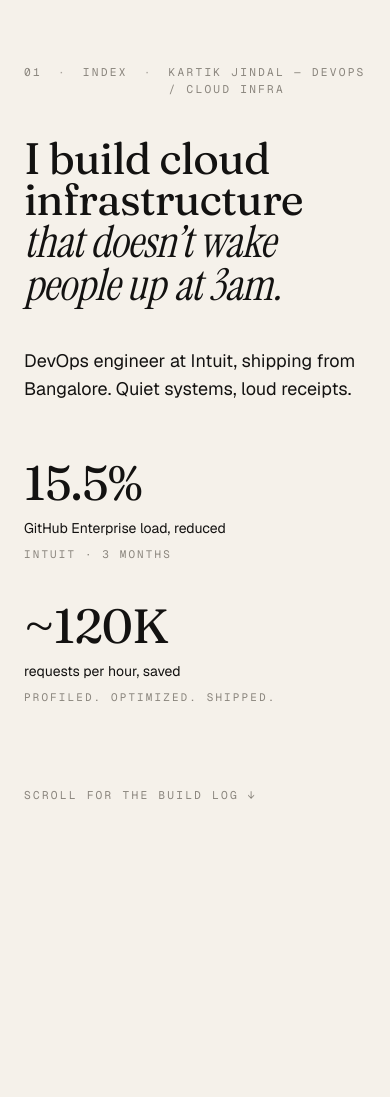
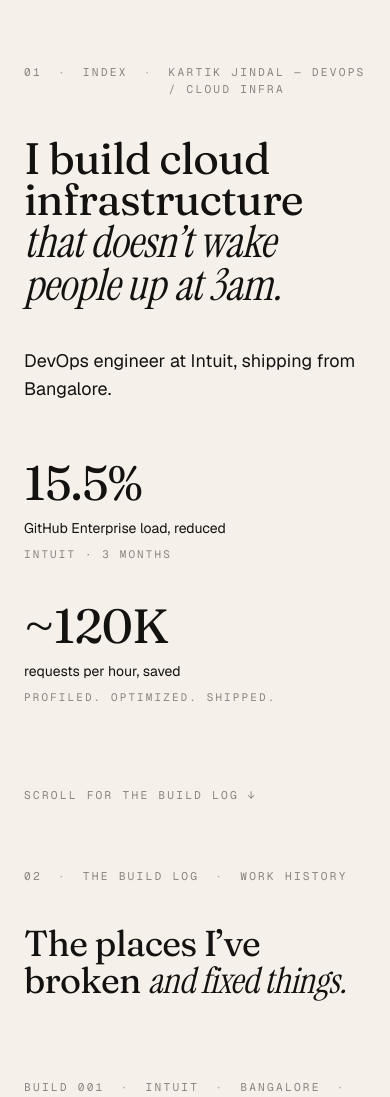
Before and after one commit to kartikj11/portfolio-website, a Next.js app: page / in a window 390 px wide. Shown: the top 1097 px of the page. Before the commit the page ends 844 px from the top, so only its background shows below. Built offline with nearby package versions, Linux system fonts and the light colour scheme.

Commit message:
Enhance Home component by integrating BuildLog section and updating Reveal component to support inView trigger and viewport margin. Expand Experience type in resume data to include narrative descriptions for roles.

```diff
--- a/src/app/page.tsx
+++ b/src/app/page.tsx
@@ -1,5 +1,11 @@
+import { BuildLog } from "@/components/sections/BuildLog";
 import { Hero } from "@/components/sections/Hero";
 
 export default function Home() {
-  return <Hero />;
+  return (
+    <>
+      <Hero />
+      <BuildLog />
+    </>
+  );
 }
--- a/src/components/motion/Reveal.tsx
+++ b/src/components/motion/Reveal.tsx
@@ -6,10 +6,15 @@ import { motion, useReducedMotion, type Variants } from "framer-motion";
 type ContainerTag = "div" | "section" | "header" | "footer" | "article";
 type ItemTag = "div" | "p" | "h1" | "h2" | "h3" | "span" | "li";
 
+type Trigger = "mount" | "inView";
+
 type RevealProps = {
   as?: ContainerTag;
   stagger?: number;
   delay?: number;
+  trigger?: Trigger;
+  /** Only used when trigger === "inView". Framer viewport margin. */
+  viewportMargin?: string;
   className?: string;
   children: ReactNode;
 };
@@ -24,6 +29,8 @@ export function Reveal({
   as = "div",
   stagger = 0.06,
   delay = 0.05,
+  trigger = "mount",
+  viewportMargin = "-10% 0px",
   className,
   children,
 }: RevealProps) {
@@ -52,10 +59,18 @@ export function Reveal({
   // narrow the union cleanly — cast once at the boundary.
   const Component = motion[as] as ElementType;
 
+  const animationProps =
+    trigger === "inView"
+      ? {
+          initial: "hidden",
+          whileInView: "visible",
+          viewport: { once: true, margin: viewportMargin },
+        }
+      : { initial: "hidden", animate: "visible" };
+
   return (
     <Component
-      initial="hidden"
-      animate="visible"
+      {...animationProps}
       variants={container}
       className={className}
     >
--- /dev/null
+++ b/src/components/sections/BuildLog.tsx
@@ -0,0 +1,70 @@
+import { Reveal, RevealItem } from "@/components/motion/Reveal";
+import { experience } from "@/data/resume";
+import { BuildLogEntry } from "./BuildLogEntry";
+
+export function BuildLog() {
+  // Reverse-chronological build numbers: newest role = 001.
+  // experience[] is already reverse-chronological in the data layer.
+  const numbered = experience.map((entry, i) => ({
+    entry,
+    buildNumber: String(i + 1).padStart(3, "0"),
+  }));
+
+  return (
+    <section
+      id="build-log"
+      aria-labelledby="build-log-headline"
+      className="relative px-6 pb-28 pt-6 sm:px-10 sm:pb-32 sm:pt-8 lg:px-16 lg:pb-40 lg:pt-12"
+    >
+      <div className="mx-auto max-w-[1680px]">
+        {/* Section header — mirrors Hero's eyebrow + display rhythm */}
+        <Reveal
+          as="header"
+          trigger="inView"
+          stagger={0.08}
+          delay={0.05}
+          viewportMargin="-15% 0px"
+        >
+          <RevealItem
+            as="p"
+            className="flex flex-wrap items-baseline gap-x-4 gap-y-1 font-mono text-[0.7rem] uppercase tracking-[0.2em] text-mute"
+          >
+            <span>02</span>
+            <span aria-hidden className="text-mute/70">
+              ·
+            </span>
+            <span>The Build Log</span>
+            <span aria-hidden className="text-mute/70">
+              ·
+            </span>
+            <span>Work History</span>
+          </RevealItem>
+
+          <RevealItem
+            as="h2"
+            className="mt-10 font-display text-[clamp(2.25rem,5vw,4rem)] font-normal leading-[1.02] tracking-[-0.02em] text-ink sm:mt-12"
+          >
+            <span id="build-log-headline" className="block">
+              The places I&rsquo;ve broken
+              <br className="hidden sm:block" />{" "}
+              <span className="font-serif italic tracking-[-0.01em]">
+                and fixed things.
+              </span>
+            </span>
+          </RevealItem>
+        </Reveal>
+
+        {/* Entries */}
+        <div className="mt-20 space-y-24 sm:mt-24 lg:mt-28 lg:space-y-32">
+          {numbered.map(({ entry, buildNumber }) => (
+            <BuildLogEntry
+              key={entry.id}
+              entry={entry}
+              buildNumber={buildNumber}
+            />
+          ))}
+        </div>
+      </div>
+    </section>
+  );
+}
--- /dev/null
+++ b/src/components/sections/BuildLogEntry.tsx
@@ -0,0 +1,85 @@
+import { Reveal, RevealItem } from "@/components/motion/Reveal";
+import type { Experience } from "@/data/resume";
+
+type BuildLogEntryProps = {
+  entry: Experience;
+  /** Reverse-chronological build number, zero-padded (e.g. "001"). */
+  buildNumber: string;
+};
+
+const MONTH_ABBR: Record<string, string> = {
+  January: "Jan",
+  February: "Feb",
+  March: "Mar",
+  April: "Apr",
+  May: "May",
+  June: "Jun",
+  July: "Jul",
+  August: "Aug",
+  September: "Sep",
+  October: "Oct",
+  November: "Nov",
+  December: "Dec",
+};
+
+function compactPeriod(period: string): string {
+  // "September 2025 – Present" -> "Sep 2025 — Present"
+  return period.replace(
+    /\b(January|February|March|April|May|June|July|August|September|October|November|December)\b/g,
+    (match) => MONTH_ABBR[match] ?? match
+  );
+}
+
+export function BuildLogEntry({ entry, buildNumber }: BuildLogEntryProps) {
+  const metaParts = [
+    `Build ${buildNumber}`,
+    entry.company,
+    entry.location.split(",")[0],
+    compactPeriod(entry.period),
+  ];
+
+  return (
+    <Reveal
+      as="article"
+      trigger="inView"
+      stagger={0.08}
+      delay={0.05}
+      viewportMargin="-15% 0px"
+      className="relative"
+    >
+      {/* Eyebrow: mono metadata, matches Hero's dot-separated rhythm */}
+      <RevealItem
+        as="p"
+        className="flex flex-wrap items-baseline gap-x-4 gap-y-1 font-mono text-[0.7rem] uppercase tracking-[0.2em] text-mute"
+      >
+        {metaParts.flatMap((part, i) =>
+          i === 0
+            ? [<span key={part}>{part}</span>]
+            : [
+                <span key={`${part}-sep`} aria-hidden className="text-mute/70">
+                  ·
+                </span>,
+                <span key={part}>{part}</span>,
+              ]
+        )}
+      </RevealItem>
+
+      {/* Role title: Fraunces display, a notch smaller than Hero H1 */}
+      <RevealItem
+        as="h3"
+        className="mt-6 font-display text-[clamp(1.75rem,3.5vw,2.75rem)] font-normal leading-[1.05] tracking-[-0.015em] text-ink"
+      >
+        {entry.role}
+      </RevealItem>
+
+      {/* Prose: constrained measure, ink on paper, quiet paragraph rhythm */}
+      <div className="mt-8 max-w-[62ch] space-y-5 font-sans text-[1.0625rem] leading-[1.65] text-ink sm:text-[1.125rem]">
+        {entry.narrative.map((paragraph, i) => (
+          <RevealItem as="p" key={i}>
+            {paragraph}
+          </RevealItem>
+        ))}
+      </div>
+    </Reveal>
+  );
+}
--- a/src/components/sections/Hero.tsx
+++ b/src/components/sections/Hero.tsx
@@ -65,16 +65,17 @@ export function Hero() {
             className="mt-10 max-w-[46ch] font-sans text-lg leading-[1.55] text-ink sm:mt-12 sm:text-xl"
           >
             DevOps engineer at Intuit, shipping from{" "}
-            <span className="whitespace-nowrap">{profile.location.split(",")[0]}</span>.
-            Quiet systems, loud receipts.
+            <span className="whitespace-nowrap">
+              {profile.location.split(",")[0]}
+            </span>
+            .
           </RevealItem>
         </div>
 
-        {/* Stats column — sits below copy on mobile/tablet, floats right on desktop */}
-        <RevealItem
-          as="div"
-          className="lg:col-span-4 lg:mt-[calc(2.5rem+0.2em)] lg:pl-2"
-        >
+        {/* Stats column — below copy on mobile/tablet; on desktop, a fixed
+            top offset anchors the first stat near the top of the headline's
+            body rather than tying the offset to the clamped headline size. */}
+        <RevealItem as="div" className="lg:col-span-4 lg:mt-20 lg:pl-2">
           <dl className="flex flex-col gap-10 sm:flex-row sm:gap-12 lg:flex-col lg:gap-12">
             <StatCard stat={primaryStat} />
             <StatCard stat={secondaryStat} />
```
Also changed, not shown: src/data/resume.ts (+19 -0 lines).
